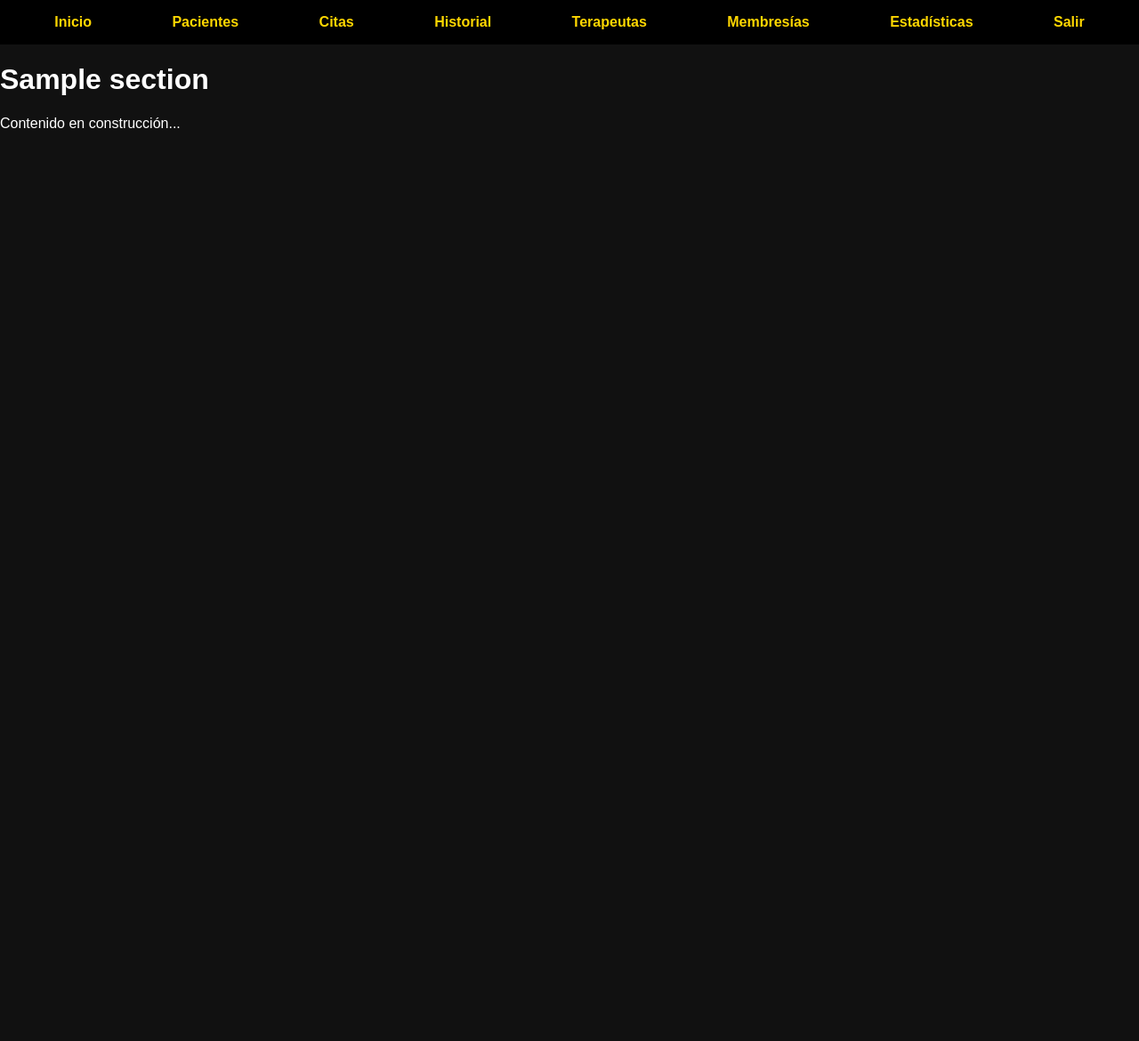
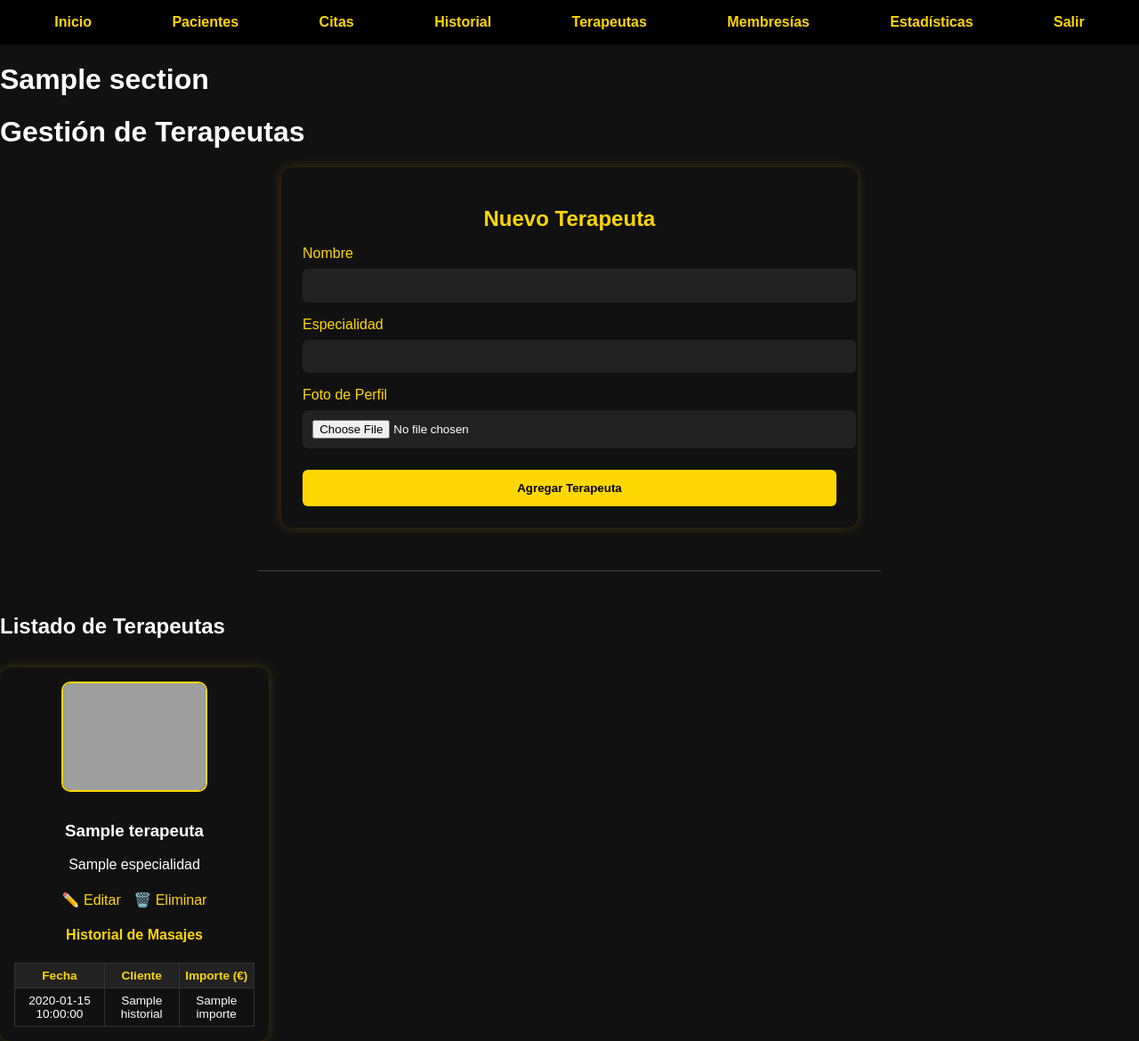
Before and after one commit to Wildwomanvrb/massalium.app, a Python web app: template templates/terapeutas.html in a window 1280 px wide. Shown: the whole page at 89% size. Before the commit the page ends 144 px from the top, so only its background shows below. Run offline with Jinja, Linux system fonts and the light colour scheme; the template is opened without the code that fills it: most values are stand-ins (such as "Sample title", 1, 10 or a date in 2020); grey boxes are pictures that could not be loaded.

Commit message:
Update terapeutas.html

```diff
--- a/templates/terapeutas.html
+++ b/templates/terapeutas.html
@@ -1,4 +1,207 @@
-{% extends 'layout.html' %}
+{% extends "layout.html" %}
 {% block content %}
-<p>Contenido en construcción...</p>
+<h1 class="titulo">Gestión de Terapeutas</h1>
+
+<style>
+    .terapeuta-grid {
+        display: grid;
+        grid-template-columns: repeat(auto-fill, minmax(260px, 1fr));
+        gap: 1.5rem;
+        margin-top: 2rem;
+    }
+
+    .tarjeta-terapeuta {
+        background: #111;
+        border-radius: 12px;
+        padding: 1rem;
+        box-shadow: 0 0 12px rgba(255, 215, 0, 0.2);
+        text-align: center;
+        color: #fff;
+    }
+
+    .tarjeta-terapeuta img {
+        width: 100%;
+        max-width: 160px;
+        height: auto;
+        border-radius: 10px;
+        margin-bottom: 10px;
+        object-fit: cover;
+        border: 2px solid #FFD700;
+    }
+
+    .tarjeta-terapeuta a {
+        display: inline-block;
+        margin: 5px;
+        color: #FFD700;
+        text-decoration: none;
+    }
+
+    .tarjeta-terapeuta a:hover {
+        text-decoration: underline;
+    }
+
+    .form-container {
+        background: #111;
+        padding: 1.5rem;
+        border-radius: 12px;
+        box-shadow: 0 0 12px rgba(255, 215, 0, 0.2);
+        max-width: 600px;
+        margin: auto;
+        color: #fff;
+    }
+
+    .form-container h2 {
+        color: #FFD700;
+        margin-bottom: 1rem;
+        text-align: center;
+    }
+
+    .form-container label {
+        display: block;
+        margin-top: 1rem;
+        color: #FFD700;
+    }
+
+    .form-container input {
+        width: 100%;
+        padding: 0.7rem;
+        margin-top: 0.5rem;
+        background-color: #222;
+        border: none;
+        border-radius: 6px;
+        color: #fff;
+    }
+
+    .form-container button {
+        margin-top: 1.5rem;
+        width: 100%;
+        background-color: #FFD700;
+        color: #000;
+        font-weight: bold;
+        padding: 0.8rem;
+        border: none;
+        border-radius: 6px;
+        cursor: pointer;
+    }
+
+    .form-container button:hover {
+        background-color: #e6c200;
+    }
+
+    hr {
+        border: 0;
+        height: 1px;
+        background-color: #444;
+        margin: 3rem auto;
+        max-width: 700px;
+    }
+
+    .tabla-historial {
+        width: 100%;
+        font-size: 0.85rem;
+        border-collapse: collapse;
+        margin-top: 10px;
+    }
+
+    .tabla-historial th, .tabla-historial td {
+        border: 1px solid #333;
+        padding: 6px;
+        text-align: center;
+    }
+
+    .tabla-historial th {
+        background-color: #222;
+        color: #FFD700;
+        cursor: pointer;
+    }
+
+    .tabla-historial tr:nth-child(even) {
+        background-color: #1a1a1a;
+    }
+</style>
+
+<div class="form-container">
+    <h2>Nuevo Terapeuta</h2>
+    <form method="post" enctype="multipart/form-data">
+        <label for="nombre">Nombre</label>
+        <input type="text" id="nombre" name="nombre" required>
+
+        <label for="especialidad">Especialidad</label>
+        <input type="text" id="especialidad" name="especialidad" required>
+
+        <label for="foto">Foto de Perfil</label>
+        <input type="file" id="foto" name="foto" accept="image/*">
+
+        <button type="submit">Agregar Terapeuta</button>
+    </form>
+</div>
+
+<hr>
+
+<div class="listado">
+    <h2>Listado de Terapeutas</h2>
+    {% if terapeutas %}
+    <div class="terapeuta-grid">
+        {% for t in terapeutas %}
+        <div class="tarjeta-terapeuta">
+            {% if t.foto %}
+                <img src="{{ url_for('static', filename='uploads/' ~ t.foto) }}" alt="Foto de {{ t.nombre }}">
+            {% else %}
+                <img src="{{ url_for('static', filename='img/avatar-default.png') }}" alt="Sin foto">
+            {% endif %}
+            <h3>{{ t.nombre }}</h3>
+            <p>{{ t.especialidad }}</p>
+            <a href="{{ url_for('editar_terapeuta', index=loop.index0) }}">✏️ Editar</a>
+            <a href="{{ url_for('eliminar_terapeuta', index=loop.index0) }}" onclick="return confirm('¿Seguro que deseas eliminar este terapeuta?')">🗑️ Eliminar</a>
+
+            {% if t.historial %}
+            <h4 style="margin-top:1rem; color:#FFD700;">Historial de Masajes</h4>
+            <table class="tabla-historial">
+                <thead>
+                    <tr>
+                        <th onclick="ordenarPorFecha(this)">Fecha</th>
+                        <th>Cliente</th>
+                        <th>Importe (€)</th>
+                    </tr>
+                </thead>
+                <tbody>
+                    {% for h in t.historial|sort(attribute='fecha', reverse=true) %}
+                    <tr>
+                        <td>{{ h.fecha }}</td>
+                        <td>{{ h.nombre }}</td>
+                        <td>{{ h.importe }}</td>
+                    </tr>
+                    {% endfor %}
+                </tbody>
+            </table>
+            {% else %}
+                <p style="margin-top: 1rem;">Sin registros aún.</p>
+            {% endif %}
+        </div>
+        {% endfor %}
+    </div>
+    {% else %}
+    <p style="text-align: center;">No hay terapeutas registrados aún.</p>
+    {% endif %}
+</div>
+
+<script>
+function ordenarPorFecha(th) {
+    const table = th.closest('table');
+    const tbody = table.querySelector('tbody');
+    const rows = Array.from(tbody.querySelectorAll('tr'))
+        .filter(row => row.querySelectorAll('td').length === 3);
+
+    const asc = th.dataset.sort !== 'asc';
+    th.dataset.sort = asc ? 'asc' : 'desc';
+
+    rows.sort((a, b) => {
+        const fechaA = new Date(a.children[0].textContent);
+        const fechaB = new Date(b.children[0].textContent);
+        return asc ? fechaA - fechaB : fechaB - fechaA;
+    });
+
+    rows.forEach(row => tbody.appendChild(row));
+}
+</script>
 {% endblock %}
```
